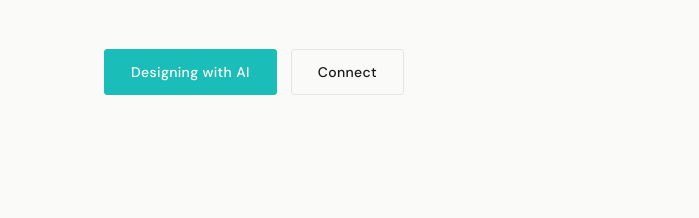
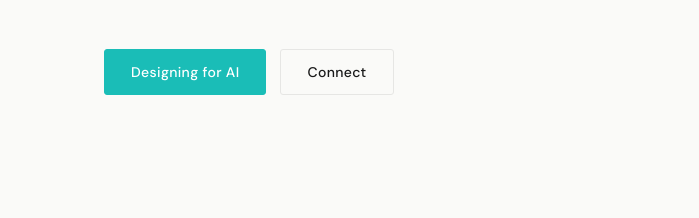
Before and after one commit to ckeithvillanueva/KeithVillanuevaPortfolio, a plain HTML site: page index.html in a window 1280 px wide. Shown: the part 582-800 px from the top of the page, 0-699 px from the left. Drawn offline with nearby package versions, Linux system fonts and the light colour scheme.

Commit message:
Update hero CTA copy from "Designing with AI" to "Designing for AI"
Co-Authored-By: Claude Sonnet 4.6 <noreply@anthropic.com>

```diff
--- a/index.html
+++ b/index.html
@@ -62,7 +62,7 @@
           "When the cost of an answer is plummeting, the question becomes the most valuable asset."
         </blockquote>
         <div class="hero__actions">
-          <a href="#ai-explorations" class="btn btn--primary">Designing with AI</a>
+          <a href="#ai-explorations" class="btn btn--primary">Designing for AI</a>
           <a href="#contact" class="btn btn--ghost">Connect</a>
         </div>
       </div>
```
